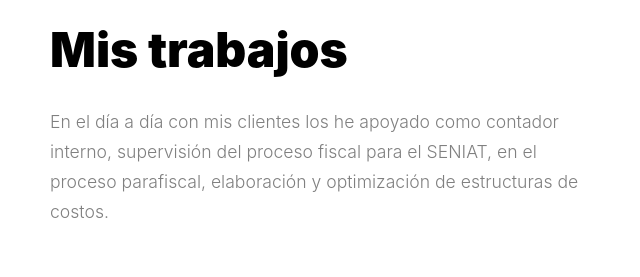
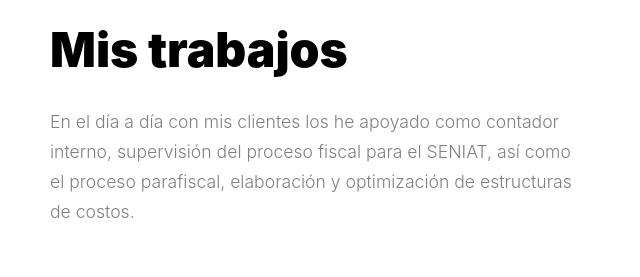
Before and after one commit to betzipacheco/betzipacheco.github.io, a plain HTML site: page index.html in a window 1280 px wide. Shown: the part 2356-2633 px from the top of the page, 35-675 px from the left. Drawn offline with Linux system fonts and the light colour scheme; files whose address does not match are found by name; a web font is replaced by a local one.

Commit message:
Update index.html

```diff
--- a/index.html
+++ b/index.html
@@ -165,7 +165,7 @@
           <div class="col-lg-6 mb-5">
             <span class="section-sub-title d-block">Cartera de Clientes</span>
             <h2 class="section-title">Mis trabajos</h2>
-            <p>En el día a día con mis clientes los he apoyado como contador interno, supervisión del proceso fiscal para el SENIAT, en el proceso parafiscal, elaboración y optimización de estructuras de costos.</p>
+            <p>En el día a día con mis clientes los he apoyado como contador interno, supervisión del proceso fiscal para el SENIAT, así como el proceso parafiscal, elaboración y optimización de estructuras de costos.</p>
           </div>
         </div>
 
```
